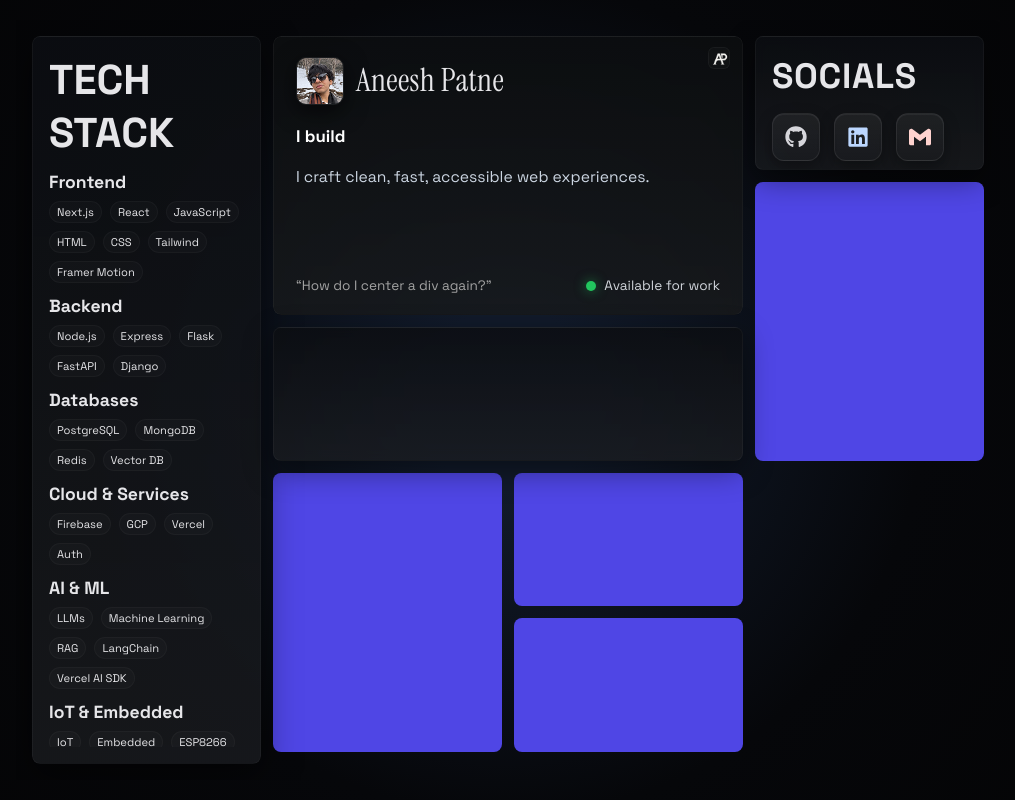
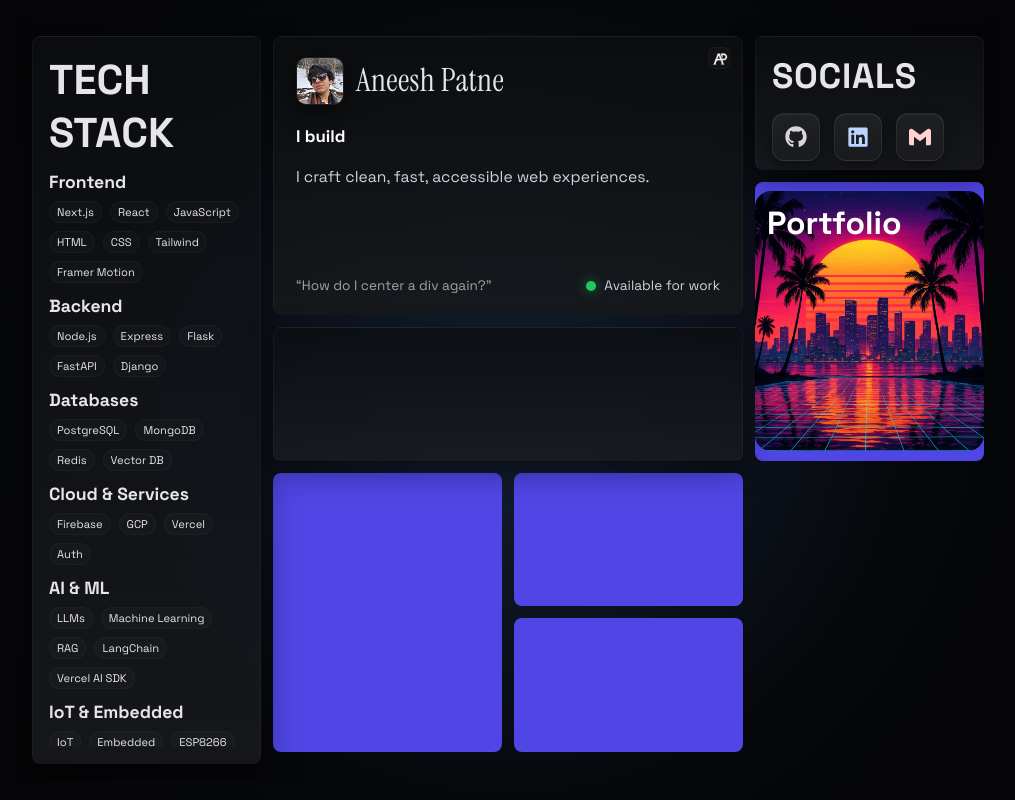
Before and after one commit to aneeshpatne/Personal-Portfolio, a Next.js app: page /profile in a window 1280 px wide. Shown: the whole page, without its empty margins (132-1147 px from the left). Built offline with nearby package versions, Linux system fonts and the light colour scheme.

Commit message:
Add MainItem component with styles for portfolio display
- Created MainItem component in MainItem.jsx
- Implemented background image using Next.js Image component
- Added styles for container, background, and heading in MainItem.module.css

```diff
--- /dev/null
+++ b/src/components/MainItem.jsx
@@ -0,0 +1,19 @@
+import Image from "next/image";
+import styles from "./style/MainItem.module.css";
+
+export function MainItem() {
+  return (
+    <div className={styles.container}>
+      <div className={styles.bg}>
+        <Image
+          src="/assets/img/retro_highres.png"
+          alt="Retro graphic"
+          fill
+          sizes="250px"
+          style={{ objectFit: "cover" }}
+        />
+      </div>
+      <h1 className={styles.heading}>Portfolio</h1>
+    </div>
+  );
+}
--- a/src/components/profileContainer.jsx
+++ b/src/components/profileContainer.jsx
@@ -3,6 +3,7 @@ import CardItem from "./cardItem";
 import CardMarqee from "./CardMarqee";
 import LinkItem from "./LinkItem";
 import TechStack from "./TechStack";
+import { MainItem } from "./MainItem";
 export default function Container() {
   return (
     <div className={styles.mainContainer}>
@@ -13,7 +14,9 @@ export default function Container() {
         <div className={styles.linkItem}>
           <LinkItem />
         </div>
-        <div className={styles.mainPageItem}></div>
+        <div className={styles.mainPageItem}>
+          <MainItem />
+        </div>
         <div className={styles.cardItem}>
           <CardItem />
         </div>
--- /dev/null
+++ b/src/components/style/MainItem.module.css
@@ -0,0 +1,21 @@
+.container {
+  position: relative;
+  width: 250px;
+  height: 260px;
+  overflow: hidden;
+  border-radius: 16px;
+}
+
+.bg {
+  position: absolute;
+  inset: 0;
+  z-index: 0;
+}
+
+.heading {
+  position: relative;
+  z-index: 1;
+  margin: 0;
+  color: #fff;
+  padding: 12px;
+}
```
Also changed, not shown: public/assets/img/retro.png (added), public/assets/img/retro_highres.png (added).
